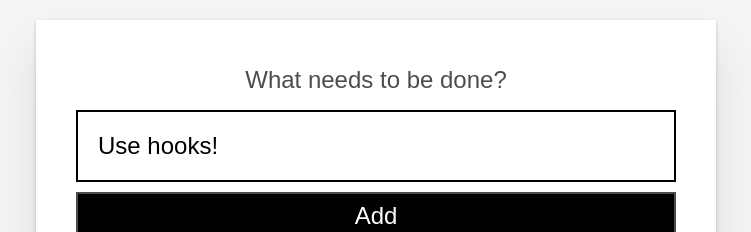
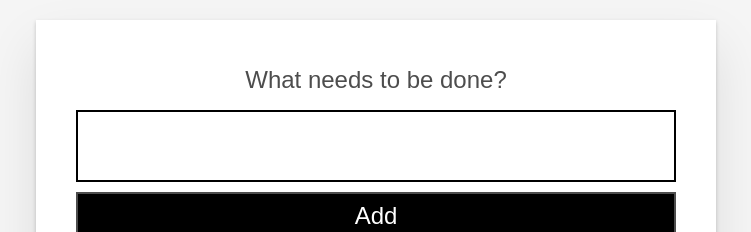
Before and after one commit to kee111/todoReact, a React (Create React App) app: page / in a window 1280 px wide. Shown: the top 232 px of the page, without its empty margins (264-1015 px from the left). Built offline with nearby package versions, Linux system fonts and the light colour scheme.

Commit message:
キリいいので保存

```diff
--- a/src/components/Form.js
+++ b/src/components/Form.js
@@ -1,11 +1,16 @@
 import React, { useState } from "react";
 
 function Form(props) {
-    const [name, setName] = useState("Use hooks!");
+    const [name, setName] = useState("");
+
+    function handleChange(e) {
+        setName(e.target.value);
+    }
 
     function handleSubmit(e) {
         e.preventDefault();
-        props.addTask("adddddd");
+        props.addTask(name);
+        setName("")
     }
 
     return (
@@ -22,6 +27,7 @@ function Form(props) {
                 name="text"
                 autoComplete="off"
                 value={name}
+                onChange={handleChange}
             />
             <button type="submit" className="btn btn__primary btn__lg">
                 Add
```
